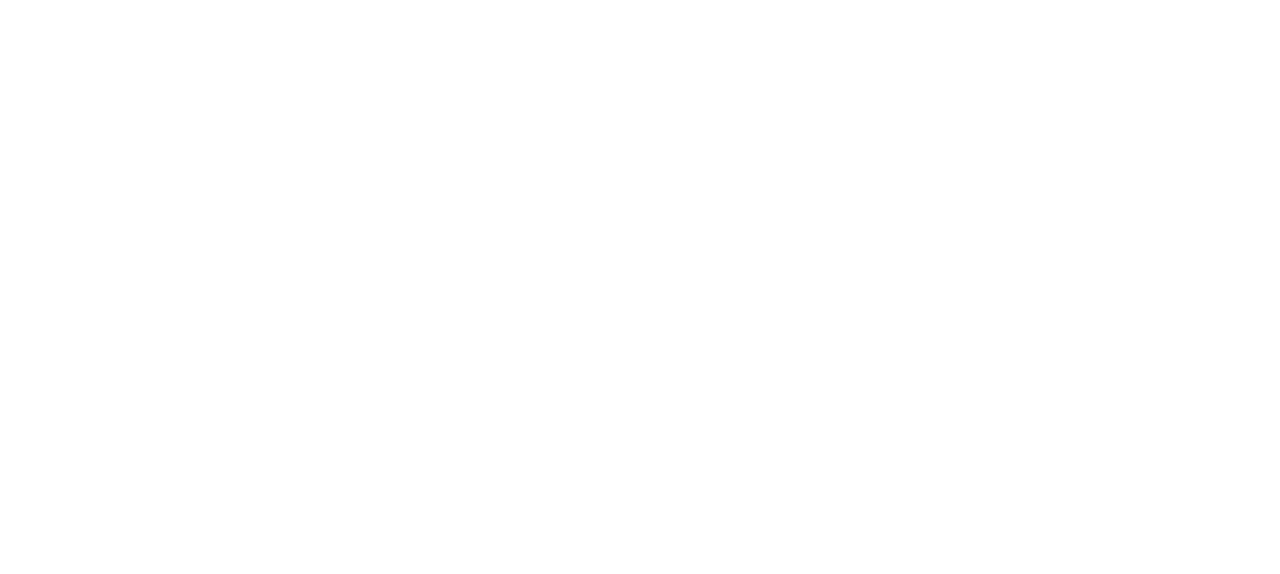
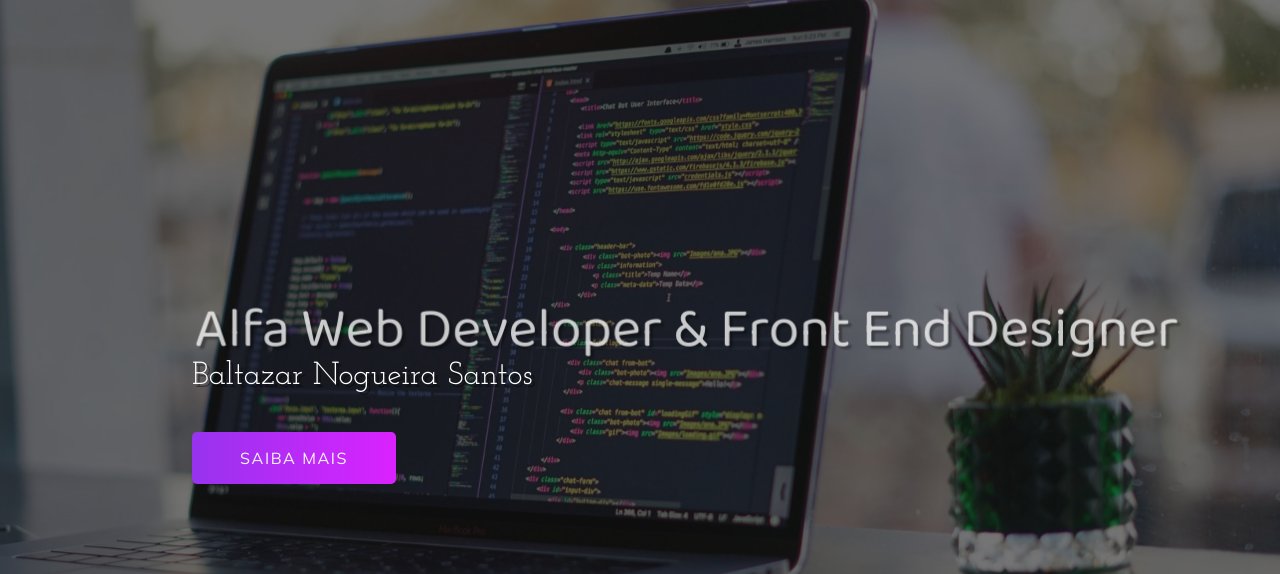
Before and after one commit to bawta/portifolio, a plain HTML site: page index.html in a window 1280 px wide. Shown: the top 574 px of the page. Drawn offline with Linux system fonts and the light colour scheme.

Commit message:
:packege: header

```diff
--- a/index.html
+++ b/index.html
@@ -5,10 +5,33 @@
     <meta charset="UTF-8">
     <meta name="viewport" content="width=device-width, initial-scale=1.0">
     <link rel="stylesheet" href="style.css">
-    <title>Portifólio</title>
+    <link rel="apple-touch-icon" sizes="180x180" href="imagens/apple-touch-icon.png">
+    <link rel="icon" type="image/png" sizes="32x32" href="imagens/favicon-32x32.png">
+    <link rel="icon" type="image/png" sizes="16x16" href="imagens/favicon-16x16.png">
+    <link rel="manifest" href="/site.webmanifest">
+    <title>Portfólio</title>
 </head>
 
 <body>
+    <div class="container">
+
+        <header>
+            <div class="img-wrapper">
+                <img src="imagens/bg.jpg" alt="">
+            </div>
+            <div class="banner">
+
+
+                </class>
+
+                <h1>
+                    <h1>Alfa Web Developer & Front End Designer</h1>
+                    <p>Baltazar Nogueira Santos</p>
+                    <button>Saiba mais</button>
+            </div>
+        </header>
+    </div>
+
 
 </body>
 
--- a/style.css
+++ b/style.css
@@ -1,2 +1,95 @@
-@import url('https://fonts.googleapis.com/css2?family=Baloo+Da+2:wght@400;500;600;700;800&family=Josefin+Slab:ital,wght@0,100;0,300;0,400;0,600;0,700;1,100;1,300;1,400;1,600;1,700&family=Mulish:ital,wght@0,200;0,300;0,400;0,500;0,600;0,700;0,800;0,900;1,200;1,300;1,400;1,500;1,600;1,700;1,800;1,900&display=swap');
-@import url('https://cdnjs.cloudflare.com/ajax/libs/font-awesome/5.14.0/css/all.min.css');
+    @import url('https://fonts.googleapis.com/css2?family=Baloo+Da+2:wght@400;500;600;700;800&family=Josefin+Slab:ital,wght@0,100;0,300;0,400;0,600;0,700;1,100;1,300;1,400;1,600;1,700&family=Mulish:ital,wght@0,200;0,300;0,400;0,500;0,600;0,700;0,800;0,900;1,200;1,300;1,400;1,500;1,600;1,700;1,800;1,900&display=swap');
+    @import url('https://cdnjs.cloudflare.com/ajax/libs/font-awesome/5.14.0/css/all.min.css');
+    * {
+        margin: 0;
+        padding: 0;
+    }
+
+    header {
+        width: 100%;
+        height: 100vh;
+        overflow: hidden;
+        position: relative;
+    }
+
+    .img-wrapper {
+        width: 100%;
+        height: 100%;
+        background-color: rgba(0, 0, 0, 0.904);
+    }
+
+    .img-wrapper img {
+        width: 100%;
+        height: 100%;
+        object-fit: cover;
+        opacity: 0.4;
+        animation: zoom 10s;
+    }
+
+    @keyframes zoom {
+        0% {
+            transform: scale(1.3);
+        }
+        100% {
+            transform: scale(1);
+        }
+    }
+
+    .banner {
+        position: absolute;
+        top: 30%;
+        left: 15%;
+    }
+
+    .banner h1 {
+        color: whitesmoke;
+        font-size: 3.5rem;
+        font-family: "Baloo Da 2", serif;
+        font-weight: 300;
+        text-shadow: .2rem .2rem 2px rgba(0, 0, 0, .4);
+        line-height: 3.5rem;
+        margin-bottom: 2rem;
+        opacity: 0;
+        animation: moveBanner 4s 0.5 forwards;
+    }
+
+    .banner p {
+        font-family: "Josefin Slab", serif;
+        color: white;
+        font-size: 2rem;
+        text-shadow: .2rem .2rem rgba(0, 0, 0, .4);
+        margin-bottom: 2.5rem;
+        animation: moveBanner 4s 0.7s forwards;
+        opacity: 0;
+    }
+
+    .banner button {
+        font-family: "Mulish", serif;
+        color: whitesmoke;
+        font-size: 1rem;
+        letter-spacing: .1rem;
+        text-transform: uppercase;
+        background: #DA22FF;
+        background: -webkit-linear-gradient(to right, #9733EE, #DA22FF);
+        background: linear-gradient(to right, #9733EE, #DA22FF);
+        padding: 1rem 3rem;
+        border: none;
+        border-radius: 5px;
+        cursor: pointer;
+        opacity: 0;
+        animation: moveBanner 4s 0.9s forwards;
+    }
+
+    @keyframes moveBanner {
+        0% {
+            transform: translateY(10rem) rotateY(-30deg)
+        }
+        100% {
+            transform: translateY(0) rotateY(0);
+            opacity: 1;
+        }
+    }
+
+    .banner button:hover {
+        color: black;
+    }
```
Also changed, not shown: imagens/android-chrome-192x192.png (renamed from android-chrome-192x192.png), imagens/android-chrome-512x512.png (renamed from android-chrome-512x512.png), imagens/apple-touch-icon.png (renamed from apple-touch-icon.png), imagens/bg.jpg (added), imagens/favicon-16x16.png (renamed from favicon-16x16.png), imagens/favicon-32x32.png (renamed from favicon-32x32.png), site.webmanifest, 1 other file.
